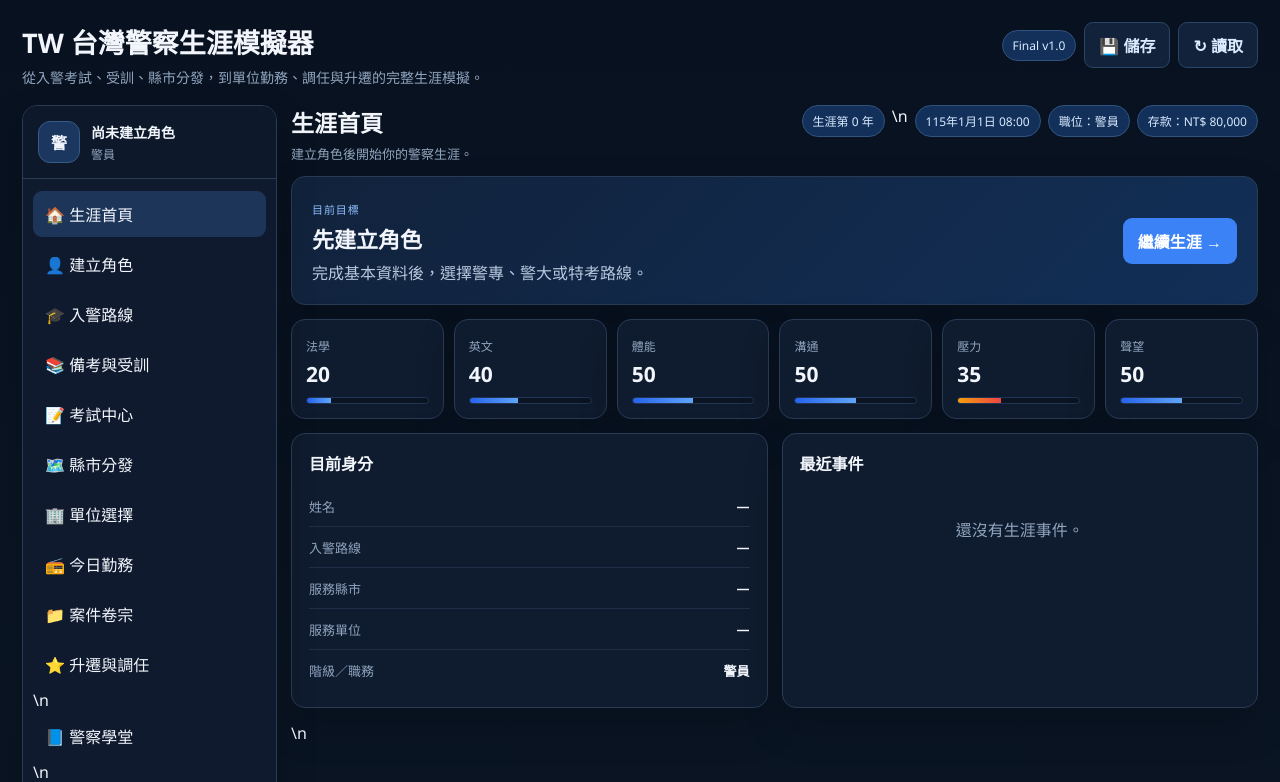
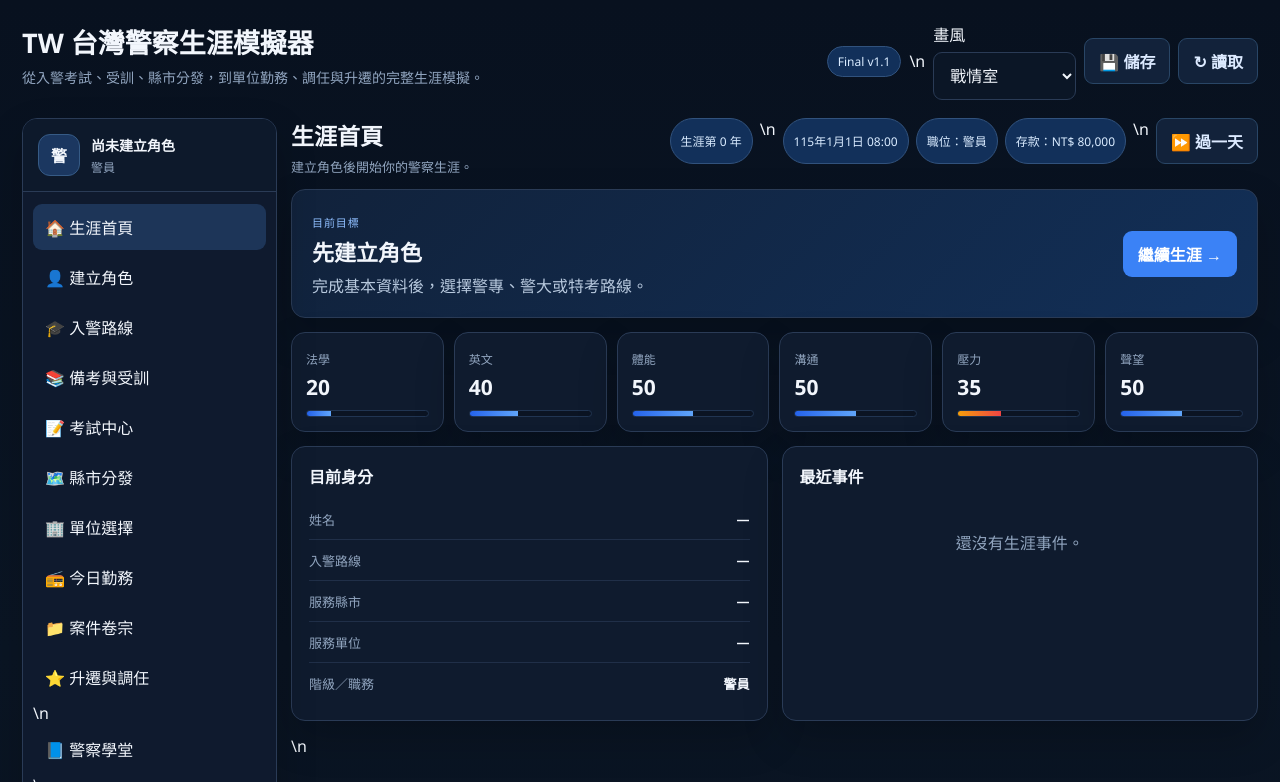
Before and after one commit to rgwvb/hai-sushi-schedule, a plain HTML site: page index.html in a window 1280 px wide. Shown: the top 782 px of the page. Drawn offline with Linux system fonts and the light colour scheme.

Commit message:
Add theme switcher and calendar controls

```diff
--- a/index.html
+++ b/index.html
@@ -15,7 +15,7 @@
       <p>從入警考試、受訓、縣市分發，到單位勤務、調任與升遷的完整生涯模擬。</p>
     </div>
     <div class="header-actions">
-      <span class="version">Final v1.0</span>
+      <span class="version">Final v1.1</span>\n      <label class="theme-picker">畫風<select id="themeSelect"><option value="warroom">戰情室</option><option value="police">警政系統</option><option value="game">遊戲風</option></select></label>
       <button id="saveBtn" class="ghost-btn">💾 儲存</button>
       <button id="loadBtn" class="ghost-btn">↻ 讀取</button>
     </div>
@@ -58,7 +58,7 @@
           <div class="chips">
             <span id="careerYearChip">生涯第 0 年</span>\n            <span id="dateChip">115年1月1日 08:00</span>
             <span id="rankChip">身分：考生</span>
-            <span id="moneyChip">存款：NT$ 80,000</span>
+            <span id="moneyChip">存款：NT$ 80,000</span>\n            <button id="advanceDayBtn" class="ghost-btn compact-btn">⏩ 過一天</button>
           </div>
         </div>
 
```
